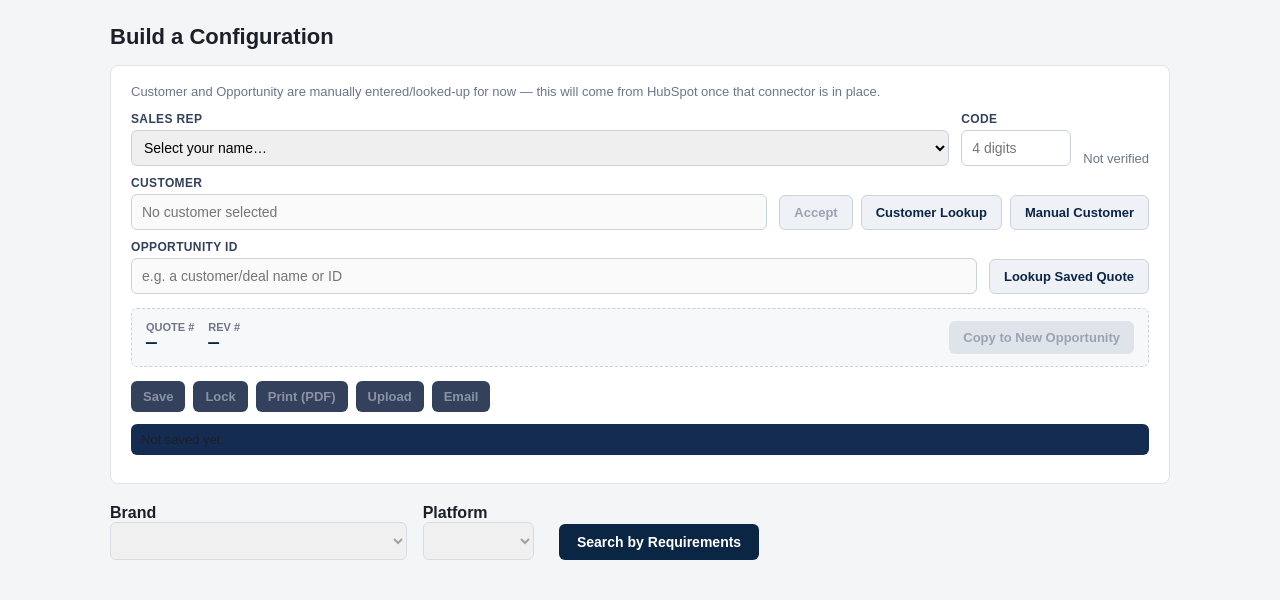
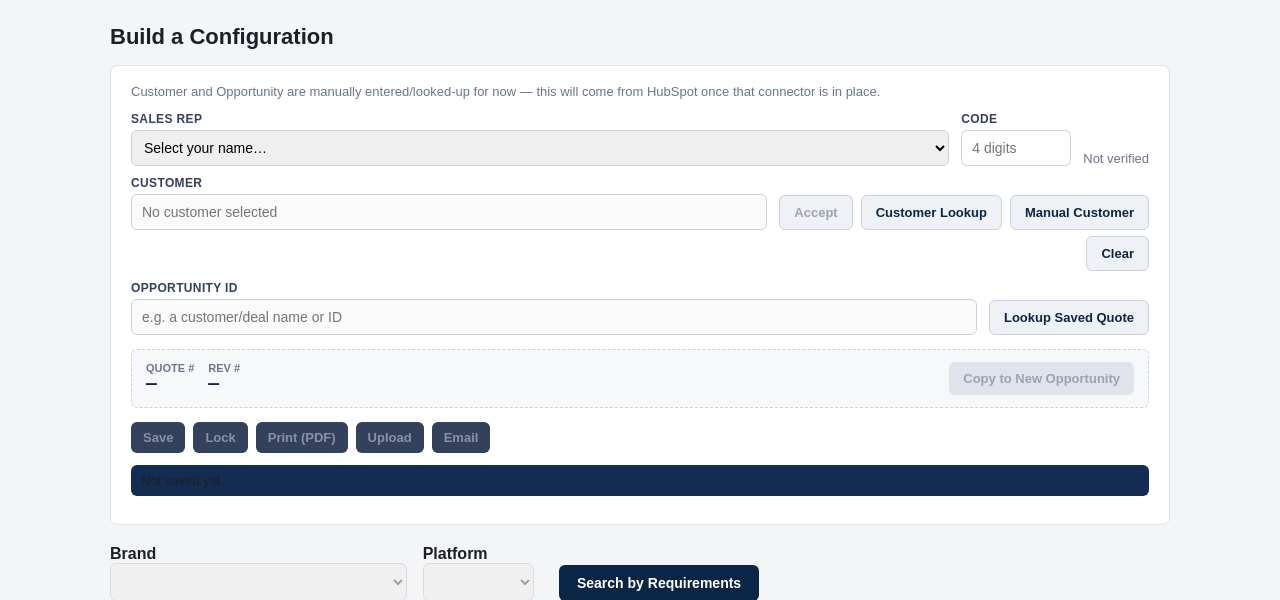
Before and after one commit to jgarizona/SalesConfig, a Flask app: template templates/sales.html in a window 1280 px wide. Shown: the part 61-661 px from the top of the page. Run offline with Flask 3, Linux system fonts and the light colour scheme; the visitor is signed in with stand-in values (Sample User, id 1); the template is opened without the code that fills it: most values are stand-ins (such as "Sample title", 1, 10 or a date in 2020); lists and menus that the app fills with data are empty.

Commit message:
Add a Clear button to reset Customer info on Sales
Per the user: resets the Customer field, badge, Populate visibility,
Opportunity ID hint/note, and any leftover message back to "no
customer selected", while keeping Sales Rep verification and
everything else (Opportunity ID, Brand/Platform/option selections)
untouched. Placed in its own row directly under Manual Customer.

First attempt broke the Customer row's layout (flex-wrap + width:100%
inside the existing button group pushed the Customer label/input below
the buttons). Fixed by giving Clear its own row instead of forcing a
wrap inside the existing one - verified live before and after.

Co-Authored-By: Claude Sonnet 5 <noreply@anthropic.com>

```diff
--- a/templates/sales.html
+++ b/templates/sales.html
@@ -40,6 +40,12 @@
           <button type="button" id="btn-customer-accept" class="btn accept-btn" disabled>Accept</button>
           <button type="button" id="btn-customer-lookup" class="btn">Customer Lookup</button>
           <button type="button" id="btn-customer-new" class="btn">Manual Customer</button>
+        </div>
+      </div>
+      <div class="qh-row" style="margin-top:-4px;">
+        <div class="qh-field"></div>
+        <div class="qh-buttons">
+          <button type="button" id="btn-customer-clear" class="btn">Clear</button>
         </div>
       </div>
       <div id="customer-panel" class="lookup-panel" style="display:none;"></div>
@@ -214,6 +220,7 @@
     const btnCopy = document.getElementById("btn-copy");
     const btnCustomerLookup = document.getElementById("btn-customer-lookup");
     const btnCustomerNew = document.getElementById("btn-customer-new");
+    const btnCustomerClear = document.getElementById("btn-customer-clear");
     const btnCustomerAccept = document.getElementById("btn-customer-accept");
     const btnQuoteLookup = document.getElementById("btn-quote-lookup");
     const btnPopulateOpp = document.getElementById("btn-populate-opp");
@@ -668,6 +675,20 @@
       customerInput.select();
     }
 
+    // Resets the Customer field and everything derived from it (badge,
+    // Populate visibility, the Opportunity ID hint/note, any leftover
+    // confirmation/error message) back to "no customer selected" - e.g. to
+    // start over after picking or typing the wrong one. Deliberately leaves
+    // the Sales Rep, Opportunity ID, and configuration untouched.
+    function clearCustomer() {
+      closePanels();
+      customerSource = "";
+      setCustomer("");
+      updatePopulateVisibility();
+      showMessage("", false);
+      customerInput.focus();
+    }
+
     // ------------------------------------------------------ Requirements search
     // Pick some (optional) desired specs, search across every approved base
     // unit for ones that have all of them, then hand the chosen brand+platform
@@ -981,6 +1002,7 @@
       btnCopy.addEventListener("click", openCopyPanel);
       btnCustomerLookup.addEventListener("click", openCustomerLookup);
       btnCustomerNew.addEventListener("click", focusManualCustomer);
+      btnCustomerClear.addEventListener("click", clearCustomer);
       btnCustomerAccept.addEventListener("click", acceptCustomer);
       btnQuoteLookup.addEventListener("click", openQuoteLookup);
       btnPopulateOpp.addEventListener("click", populateOpportunityId);
```
Also changed, not shown: HANDOFF.md (+1 -1 lines), CHANGELOG.md.
